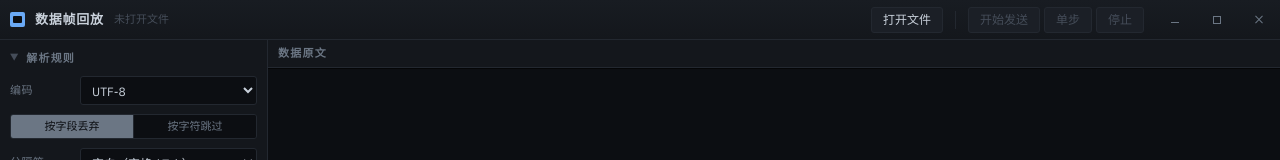
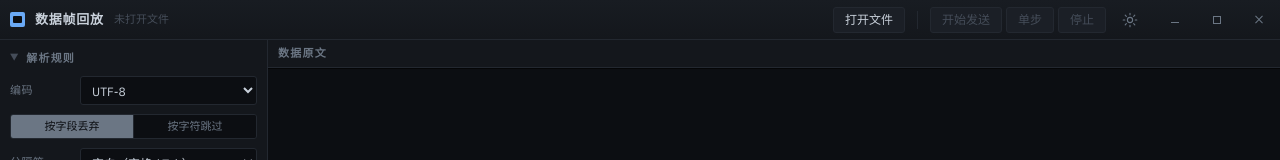
Before and after one commit to gtouck/udp-frame-replay, a React (Vite) app: page / in a window 1280 px wide. Shown: the top 160 px of the page. Built offline with nearby package versions, Linux system fonts and the light colour scheme.

Commit message:
feat: 添加亮色主题与切换功能

```diff
--- a/src/components/ChromeBar.tsx
+++ b/src/components/ChromeBar.tsx
@@ -9,6 +9,7 @@ import {
   stopSend,
 } from "../api";
 import { hasBlockingProblem, isActive, useStore } from "../store";
+import ThemeToggle from "./ThemeToggle";
 import WindowControls from "./WindowControls";
 
 /** 路径拆成目录与文件名两段：目录可以省略，文件名永远完整可见。 */
@@ -70,6 +71,7 @@ export default function ChromeBar() {
 
   return (
     <header className="bar" data-tauri-drag-region>
+      <ThemeToggle />
       <WindowControls />
       <span className="bar-mark" data-tauri-drag-region aria-hidden />
       <span className="bar-title" data-tauri-drag-region>
--- /dev/null
+++ b/src/components/ThemeToggle.tsx
@@ -0,0 +1,37 @@
+import { useState } from "react";
+import { applyTheme, persistTheme, readTheme, type Theme } from "../theme";
+
+const nextTheme = (theme: Theme): Theme => (theme === "dark" ? "light" : "dark");
+
+export default function ThemeToggle() {
+  const [theme, setTheme] = useState(readTheme);
+  const next = nextTheme(theme);
+  const label = next === "light" ? "切换到亮色主题" : "切换到深色主题";
+
+  function toggle() {
+    applyTheme(next);
+    persistTheme(next);
+    setTheme(next);
+  }
+
+  return (
+    <button
+      className="theme-toggle"
+      type="button"
+      aria-label={label}
+      title={label}
+      onClick={toggle}
+    >
+      {next === "light" ? (
+        <svg viewBox="0 0 20 20" aria-hidden>
+          <circle cx="10" cy="10" r="3.25" />
+          <path d="M10 1.5v2M10 16.5v2M1.5 10h2M16.5 10h2M4 4l1.4 1.4M14.6 14.6 16 16M16 4l-1.4 1.4M5.4 14.6 4 16" />
+        </svg>
+      ) : (
+        <svg viewBox="0 0 20 20" aria-hidden>
+          <path d="M16.8 12.6A7.2 7.2 0 0 1 7.4 3.2a7.2 7.2 0 1 0 9.4 9.4Z" />
+        </svg>
+      )}
+    </button>
+  );
+}
--- a/src/components/TimingTape.tsx
+++ b/src/components/TimingTape.tsx
@@ -1,4 +1,5 @@
-import { useEffect, useRef } from "react";
+import { useEffect, useRef, useState } from "react";
+import { THEME_CHANGE_EVENT } from "../theme";
 
 interface Props {
   /** 最近若干次的实际帧间隔，单位微秒。空数组表示尚未发送。 */
@@ -16,6 +17,13 @@ interface Props {
  */
 export default function TimingTape({ samples, targetUs }: Props) {
   const ref = useRef<HTMLCanvasElement>(null);
+  const [themeRevision, setThemeRevision] = useState(0);
+
+  useEffect(() => {
+    const redraw = () => setThemeRevision((revision) => revision + 1);
+    window.addEventListener(THEME_CHANGE_EVENT, redraw);
+    return () => window.removeEventListener(THEME_CHANGE_EVENT, redraw);
+  }, []);
 
   useEffect(() => {
     const cv = ref.current;
@@ -66,7 +74,7 @@ export default function TimingTape({ samples, targetUs }: Props) {
       ctx.lineTo(x, baseY - tick);
       ctx.stroke();
     }
-  }, [samples, targetUs]);
+  }, [samples, targetUs, themeRevision]);
 
   return (
     <canvas
--- a/src/main.tsx
+++ b/src/main.tsx
@@ -2,6 +2,9 @@ import React from "react";
 import ReactDOM from "react-dom/client";
 import App from "./App";
 import "./styles.css";
+import { applyTheme, readTheme } from "./theme";
+
+applyTheme(readTheme());
 
 ReactDOM.createRoot(document.getElementById("root")!).render(
   <React.StrictMode>
--- a/src/styles.css
+++ b/src/styles.css
@@ -13,6 +13,8 @@
    四个信号色各自只表示一件事，是语义不是装饰。
    ─────────────────────────────────────────────────────────────── */
 :root {
+  color-scheme: dark;
+
   --chrome: #14171c; /* 机身：配置面板、工具条 */
   --chrome-hi: #1b1f26; /* 机身受光面：输入框、悬停 */
   --screen: #0c0e12; /* 显示屏：数据区下沉底色 */
@@ -31,12 +33,61 @@
   --sig-error: #f0715e; /* 错误 */
   --sig-live: #7de0c4; /* 运行中指示 */
 
+  --bar-top: #181c22;
+  --button-hover: #222731;
+  --danger-border: #3a2b2b;
+  --insert-border: #23453a;
+  --compute-border: #24354d;
+  --warn-border: #3d3520;
+  --row-hover: #12151b;
+  --row-divider: #171b22;
+  --error-bg: rgba(240, 113, 94, 0.06);
+  --error-bg-faint: rgba(240, 113, 94, 0.05);
+  --warn-bg: rgba(232, 181, 74, 0.07);
+  --current-bg: rgba(125, 224, 196, 0.09);
+  --screen-inset: rgba(0, 0, 0, 0.6);
+
   --font-ui: "IBM Plex Sans", system-ui, sans-serif;
   --font-label: "IBM Plex Sans Condensed", "IBM Plex Sans", system-ui, sans-serif;
   --font-data: "IBM Plex Mono", ui-monospace, Menlo, monospace;
 
   --r: 3px; /* 仪器的圆角很紧 */
   --row-h: 22px;
+}
+
+:root[data-theme="light"] {
+  color-scheme: light;
+
+  --chrome: #edf1f4;
+  --chrome-hi: #ffffff;
+  --screen: #f9fbfc;
+  --seam: #d4dce3;
+  --seam-lit: #aebac5;
+
+  --ink: #2b3640;
+  --ink-bright: #101820;
+  --ink-dim: #5e6b78;
+  --ink-faint: #7f8c99;
+
+  --sig-insert: #16845e;
+  --sig-replace: #9a6206;
+  --sig-compute: #246eb7;
+  --sig-error: #c84438;
+  --sig-live: #147c67;
+
+  --bar-top: #f8fafb;
+  --button-hover: #e2e8ed;
+  --danger-border: #e9c8c5;
+  --insert-border: #acd8c7;
+  --compute-border: #b7d0e8;
+  --warn-border: #d9c796;
+  --row-hover: #edf2f5;
+  --row-divider: #e1e7ec;
+  --error-bg: rgba(200, 68, 56, 0.08);
+  --error-bg-faint: rgba(200, 68, 56, 0.05);
+  --warn-bg: rgba(154, 98, 6, 0.08);
+  --current-bg: rgba(20, 124, 103, 0.1);
+  --screen-inset: rgba(44, 58, 70, 0.12);
 }
 
 * {
@@ -91,7 +142,7 @@ body {
   gap: 10px;
   padding: 0 10px;
   border-bottom: 1px solid var(--seam);
-  background: linear-gradient(180deg, #181c22 0%, var(--chrome) 100%);
+  background: linear-gradient(180deg, var(--bar-top) 0%, var(--chrome) 100%);
   position: relative;
   z-index: 10;
   cursor: default;
@@ -120,6 +171,38 @@ body {
   letter-spacing: 0.06em;
   color: var(--ink);
   flex: none;
+}
+
+/* 主题切换属于窗口级操作，固定在业务按钮与窗口控制之间。 */
+.theme-toggle {
+  order: 1;
+  display: grid;
+  place-items: center;
+  flex: none;
+  width: 28px;
+  height: 28px;
+  padding: 0;
+  color: var(--ink-dim);
+  background: transparent;
+  border: 1px solid transparent;
+  border-radius: var(--r);
+  cursor: pointer;
+}
+
+.theme-toggle:hover {
+  color: var(--ink-bright);
+  background: var(--chrome-hi);
+  border-color: var(--seam);
+}
+
+.theme-toggle svg {
+  width: 16px;
+  height: 16px;
+  fill: none;
+  stroke: currentColor;
+  stroke-width: 1.4;
+  stroke-linecap: round;
+  stroke-linejoin: round;
 }
 
 /* ── 融合式窗口控制 ───────────────────────────────────────── */
@@ -365,7 +448,7 @@ body {
 }
 .btn:hover:not(:disabled) {
   border-color: var(--seam-lit);
-  background: #222731;
+  background: var(--button-hover);
 }
 .btn:disabled {
   color: var(--ink-faint);
@@ -378,7 +461,7 @@ body {
 }
 .btn[data-danger="true"]:not(:disabled) {
   color: var(--sig-error);
-  border-color: #3a2b2b;
+  border-color: var(--danger-border);
 }
 
 /* ── 配置面板 ─────────────────────────────────────────────── */
@@ -407,11 +490,11 @@ body {
   border-left: 2px solid transparent;
 }
 .problem[data-severity="error"] {
-  background: rgba(240, 113, 94, 0.07);
+  background: var(--error-bg);
   border-left-color: var(--sig-error);
 }
 .problem[data-severity="warn"] {
-  background: rgba(232, 181, 74, 0.06);
+  background: var(--warn-bg);
   border-left-color: var(--sig-replace);
 }
 
@@ -719,11 +802,11 @@ body {
 }
 .stage-tag[data-stage="1"] {
   color: var(--sig-insert);
-  border-color: #23453a;
+  border-color: var(--insert-border);
 }
 .stage-tag[data-stage="2"] {
   color: var(--sig-compute);
-  border-color: #24354d;
+  border-color: var(--compute-border);
 }
 
 .rule-move {
@@ -748,8 +831,8 @@ body {
   margin: 0;
   padding: 6px 8px;
   border-radius: var(--r);
-  border: 1px solid #3d3520;
-  background: rgba(232, 181, 74, 0.07);
+  border: 1px solid var(--warn-border);
+  background: var(--warn-bg);
   color: var(--sig-replace);
   font-size: 11px;
   line-height: 1.5;
@@ -806,7 +889,7 @@ body {
   flex: 1;
   overflow: auto;
   min-height: 0;
-  box-shadow: inset 0 1px 0 rgba(0, 0, 0, 0.6);
+  box-shadow: inset 0 1px 0 var(--screen-inset);
   position: relative;
 }
 
@@ -838,13 +921,13 @@ body {
   padding-right: 10px;
 }
 .row:hover {
-  background: #12151b;
+  background: var(--row-hover);
 }
 .row[data-error="true"] {
-  background: rgba(240, 113, 94, 0.06);
+  background: var(--error-bg);
 }
 .row[data-current="true"] {
-  background: rgba(125, 224, 196, 0.09);
+  background: var(--current-bg);
 }
 
 .row-no {
@@ -854,7 +937,7 @@ body {
   text-align: right;
   color: var(--ink-faint);
   font-variant-numeric: tabular-nums;
-  border-right: 1px solid #171b22;
+  border-right: 1px solid var(--row-divider);
   margin-right: 10px;
 }
 
@@ -1044,7 +1127,7 @@ body {
   padding-right: 10px;
 }
 .dump-row:hover {
-  background: #12151b;
+  background: var(--row-hover);
 }
 
 .dump-line {
@@ -1054,7 +1137,7 @@ body {
   text-align: right;
   color: var(--ink-faint);
   font-variant-numeric: tabular-nums;
-  border-right: 1px solid #171b22;
+  border-right: 1px solid var(--row-divider);
   margin-right: 10px;
 }
 
@@ -1133,7 +1216,7 @@ body {
   align-items: baseline;
 }
 .logline:hover {
-  background: #12151b;
+  background: var(--row-hover);
 }
 
 .log-time {
@@ -1166,7 +1249,7 @@ body {
 /* 解析错误聚合条：一类一行，不是一行一条 */
 .errgroups {
   border-bottom: 1px solid var(--seam);
-  background: rgba(240, 113, 94, 0.05);
+  background: var(--error-bg-faint);
 }
 
 .errgroup {
--- /dev/null
+++ b/src/theme.ts
@@ -0,0 +1,27 @@
+export type Theme = "dark" | "light";
+
+export const THEME_CHANGE_EVENT = "app-theme-change";
+
+const STORAGE_KEY = "udp-frame-replay.theme";
+
+export function readTheme(): Theme {
+  try {
+    const stored = localStorage.getItem(STORAGE_KEY);
+    return stored === "light" || stored === "dark" ? stored : "dark";
+  } catch {
+    return "dark";
+  }
+}
+
+export function applyTheme(theme: Theme) {
+  document.documentElement.dataset.theme = theme;
+  window.dispatchEvent(new Event(THEME_CHANGE_EVENT));
+}
+
+export function persistTheme(theme: Theme) {
+  try {
+    localStorage.setItem(STORAGE_KEY, theme);
+  } catch {
+    // WebView 禁用存储时仍允许本次会话切换主题。
+  }
+}
```
